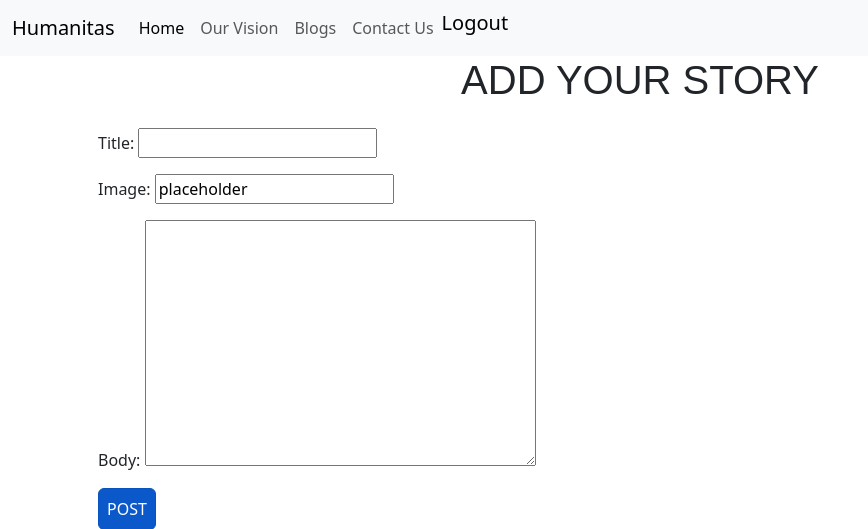
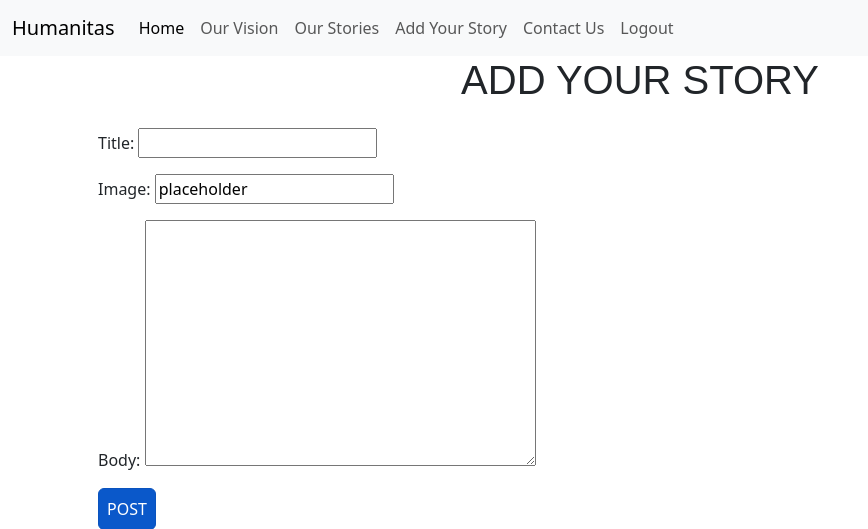
Before and after one commit to Sinha5714/humanitas_django_pp4, a Django app: page /blog/blog/add_blog/ in a window 1280 px wide. Shown: the top 529 px of the page, without its empty margins (0-868 px from the left). Run offline with Django 3.2, Linux system fonts and the light colour scheme; the visitor is signed in with stand-in values (Sample User, id 1); some libraries are stand-ins or nearby versions.

Commit message:
Navbar.html: Add url for add_blog in navbar.html if user is authenticated

```diff
--- a/templates/navbar.html
+++ b/templates/navbar.html
@@ -19,19 +19,25 @@
                         <a class="nav-link" href="#">Our Vision</a>
                     </li>
                     <li class="nav-item">
-                        <a class="nav-link" href="{% url 'humanitas_blog_page' %}">Blogs</a>
+                        <a class="nav-link" href="{% url 'humanitas_blog_page' %}">Our Stories</a>
+                    </li>
+                    <li class="nav-item">
+                        {% if user.is_authenticated %}
+                        <a class="nav-link" href="{% url 'add_blog' %}">Add Your Story</a>
+                        {% endif %}
                     </li>
                     <li class="nav-item">
                         <a class="nav-link" href="{% url 'contact' %}">Contact Us</a>
                     </li>
 
-                    <li class="nav-item right">
+
+                    <li class="nav-item">
                         <span>
                             {% if user.is_authenticated %}
-                            <a class="navbar-brand authorization-link" href="{% url 'account_logout' %}">Logout</a>
+                            <a class="nav-link authorization-link" href="{% url 'account_logout' %}">Logout</a>
                             {% else %}
-                            <a class="navbar-brand authorization-link" href="{% url 'account_login' %}">Login</a>
-                            <a class="navbar-brand authorization-link" href="{% url 'account_signup' %}">Register</a>
+                            <a class="nav-link authorization-link" href="{% url 'account_login' %}">Login</a>
+                            <a class="nav-link authorization-link" href="{% url 'account_signup' %}">Register</a>
                             {% endif %}
                         </span>
                     </li>
```
